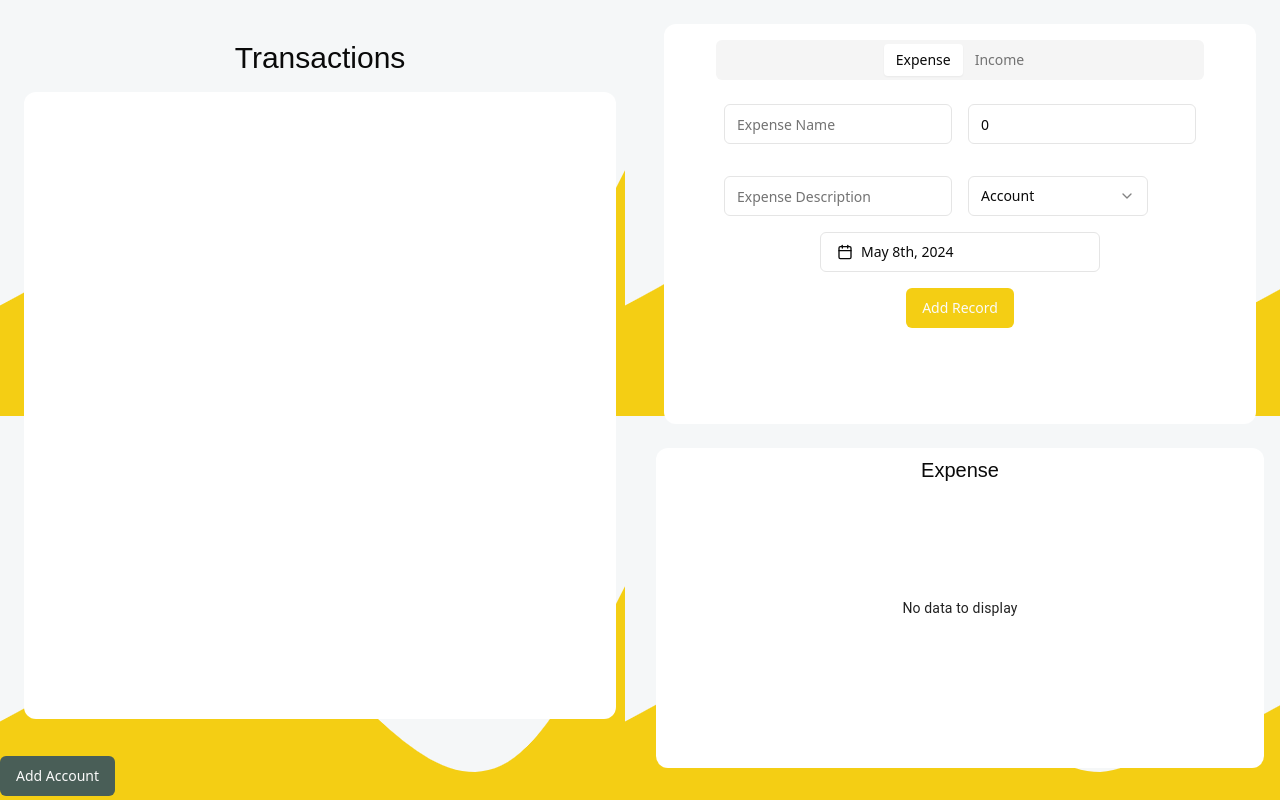
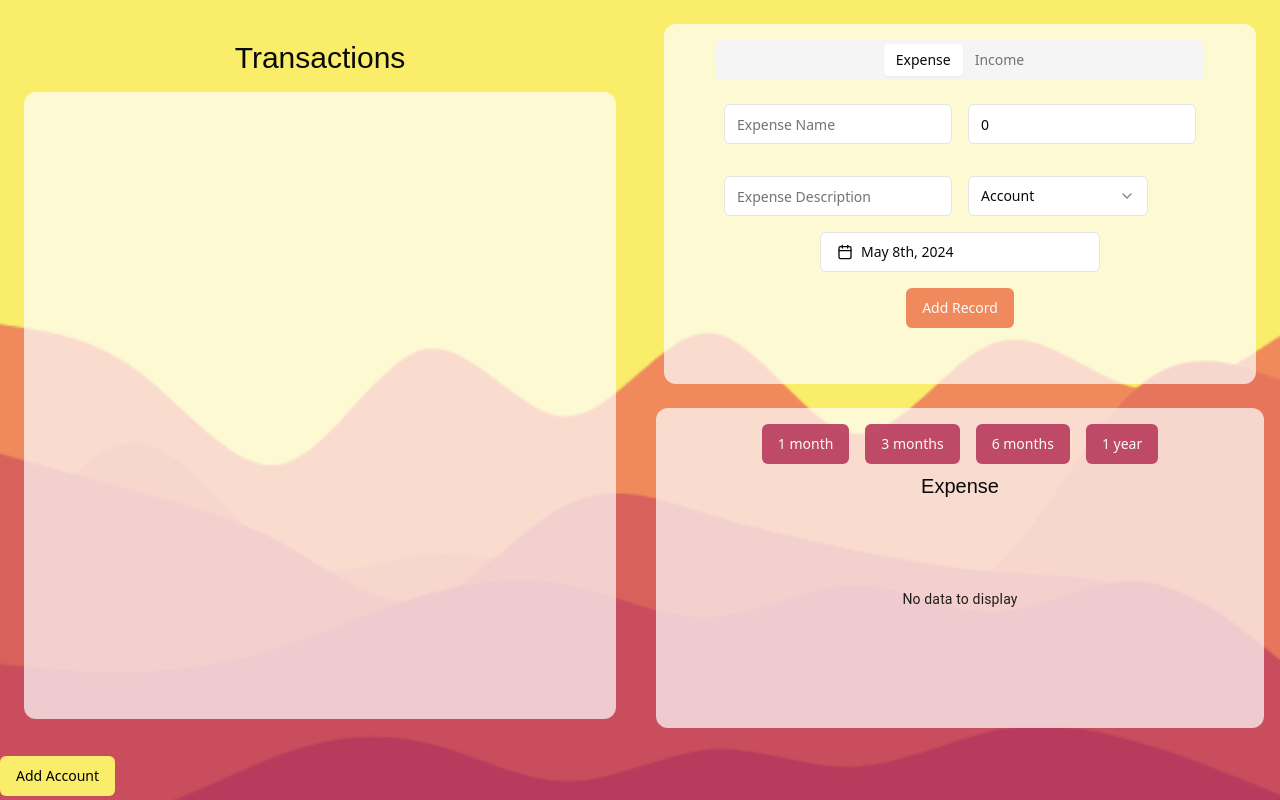
Before and after one commit to SatishVijay18/Expense_tracker, a React (Vite) app: page / in a window 1280 px wide. Built offline with nearby package versions, Linux system fonts and the light colour scheme; a web font is replaced by a local one.

Commit message:
updated UI changes

```diff
--- a/src/App.tsx
+++ b/src/App.tsx
@@ -90,12 +90,12 @@ function App() {
   };
 
   return (
-    <div className="flex h-screen bg-[url('/wave-haikei.png')] ">
+    <div className="flex h-screen bg-[url('/layered-waves-haikei.png')] bg-cover ">
       <div className="trans-wrapper h-full w-1/2">
         <TransactionList list={allTransactions} />
       </div>
       <div className="dashboard-charts-wrapper w-1/2">
-        <div className="mx-6 my-6 flex h-1/2  justify-center rounded-xl  bg-white p-4">
+        <div className="mx-6 my-6 flex h-[45%]  justify-center rounded-xl  bg-white bg-opacity-70 p-4">
           <InputTabs
             handleSubmit={handleSubmit}
             handleInputChange={handleInputChange}
@@ -107,7 +107,7 @@ function App() {
             setExpenseToggle={setexpenseToggle}
           />
         </div>
-        <div className="m-4 flex h-2/5  rounded-xl bg-white">
+        <div className="m-4 flex h-2/5  rounded-xl bg-white bg-opacity-70">
           {expenseToggle == 'expense' ? (
             <ChartComponent
               expenseList={expenseList}
--- a/src/components/CatPopUp.tsx
+++ b/src/components/CatPopUp.tsx
@@ -20,7 +20,10 @@ export default function CatPopUp({
   return (
     <Popover open={popOverOpen} onOpenChange={setPopOverOpen}>
       <PopoverTrigger asChild>
-        <Button variant="default" className="bg-custtern">
+        <Button
+          variant="default"
+          className="bg-custprim text-black hover:bg-custquart"
+        >
           Add Account
         </Button>
       </PopoverTrigger>
--- a/src/components/ChartComponent.tsx
+++ b/src/components/ChartComponent.tsx
@@ -1,5 +1,6 @@
 import { LineChart } from '@mui/x-charts/LineChart';
 import { Expense } from '@/App';
+import { Button } from '@/components/ui/button';
 
 export default function ChartComponent({
   expenseList,
@@ -17,6 +18,24 @@ export default function ChartComponent({
   });
   return (
     <div className="flex h-full w-full flex-col">
+      <div className=" mt-2 flex justify-center">
+        <Button className="mx-2 mt-2 bg-custtern bg-opacity-90 hover:bg-custquart">
+          {' '}
+          1 month{' '}
+        </Button>
+        <Button className="mx-2 mt-2 bg-custtern bg-opacity-90 hover:bg-custquart">
+          {' '}
+          3 months{' '}
+        </Button>
+        <Button className="mx-2 mt-2 bg-custtern bg-opacity-90 hover:bg-custquart">
+          {' '}
+          6 months{' '}
+        </Button>
+        <Button className="mx-2 mt-2 bg-custtern bg-opacity-90 hover:bg-custquart">
+          {' '}
+          1 year{' '}
+        </Button>
+      </div>
       <div className=" pt-2 text-center font-Poetsen text-xl">
         {toggle ? <h1>Expense</h1> : <h1>Income</h1>}
       </div>
@@ -25,7 +44,7 @@ export default function ChartComponent({
         {' '}
         <LineChart
           width={300}
-          height={250}
+          height={200}
           series={[{ data: xData }]}
           xAxis={[{ scaleType: 'point', data: xlabel }]}
         />
--- a/src/components/InputTabs.tsx
+++ b/src/components/InputTabs.tsx
@@ -180,7 +180,7 @@ function InputTabs({
               <DatePicker date={date} setDate={setDate} />
             </div>
             <div className="my-4 flex justify-center">
-              <Button type="submit" className="bg-custsec">
+              <Button type="submit" className="bg-custsec hover:bg-custquart">
                 Add Record
               </Button>
             </div>
--- a/src/components/TransactionList.tsx
+++ b/src/components/TransactionList.tsx
@@ -4,7 +4,7 @@ function TransactionList({ list }: { list: Expense[] }) {
   return (
     <div className="h-full p-6 font-Poetsen">
       <h1 className="py-4 text-center text-3xl">Transactions</h1>
-      <div className="scrollbar-none h-5/6 overflow-y-auto rounded-xl bg-white text-custtern">
+      <div className="scrollbar-none h-5/6 overflow-y-auto rounded-xl bg-white bg-opacity-70 text-custtern">
         <ul className=" px-8 pt-8  text-2xl">
           {list.map((expense, index) => {
             const toggle = expense.type == 'expense' ? true : false;
--- a/tailwind.config.js
+++ b/tailwind.config.js
@@ -21,10 +21,10 @@ module.exports = {
         Poetsen: ['Poetsen One', 'sans-serif'],
       },
       colors: {
-        custprim: '#F5F7F8',
-        custsec: '#F4CE14',
-        custtern: '#495E57',
-        custquart: '#45474B',
+        custprim: '#F9ED69',
+        custsec: '#F08A5D',
+        custtern: '#B83B5E',
+        custquart: '#6A2C70',
         border: 'hsl(var(--border))',
         input: 'hsl(var(--input))',
         ring: 'hsl(var(--ring))',
```
Also changed, not shown: src/components/ui/tabs.tsx (+18 -17 lines), public/layered-waves-haikei.png (added), 1 other file (tests, documents, lock files or other folders).
